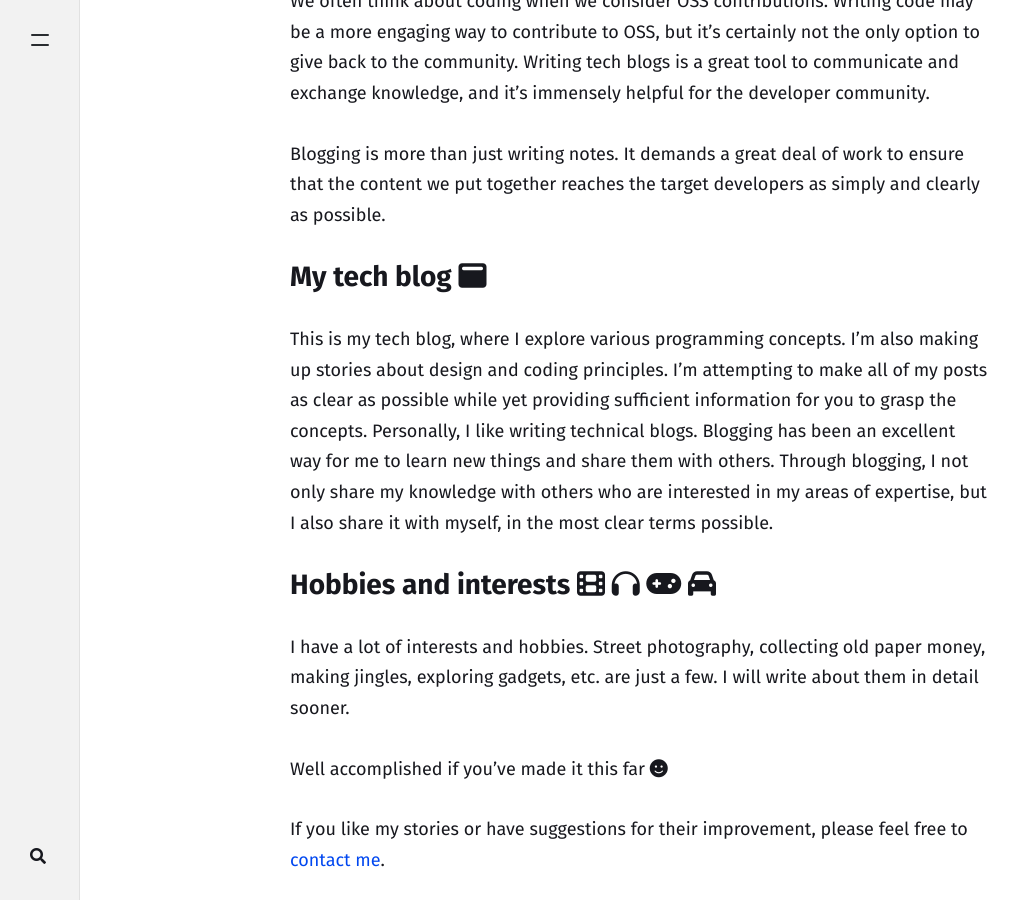
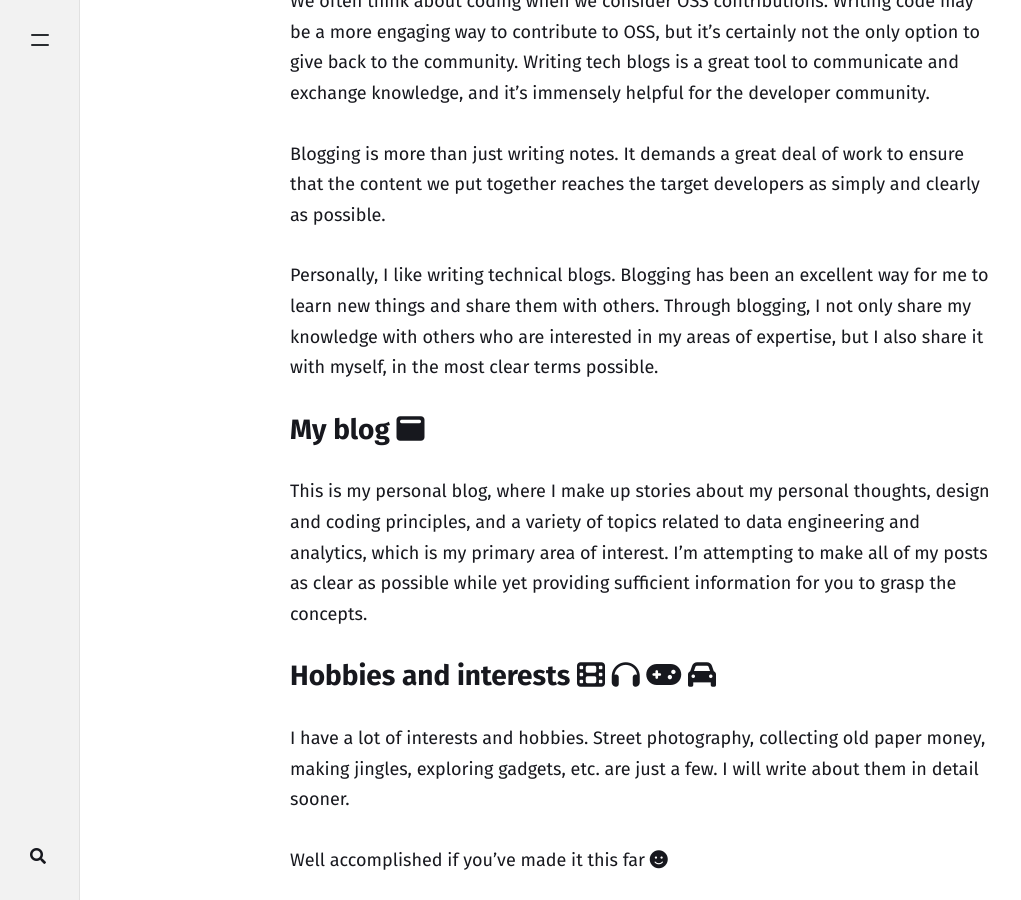
Before and after one commit to SenthilNayagan/senthilnayagan.github.io, a Jekyll site: the page built from _pages/about.md, in a window 1280 px wide and 900 px high, scrolled down 1380 px. Shown: the whole window, without its empty margins (0-1021 px from the left). Built offline with Jekyll 4.4.1, drawn with Linux system fonts in a browser that asks for light colours; nearby versions of some CDN libraries; comment, search, counter and statistics services are not loaded.

Commit message:
New personal post added

```diff
--- a/_layouts/default.html
+++ b/_layouts/default.html
@@ -112,9 +112,9 @@
                 Thanks for dropping by! My name is <b>Senthil Nayagan</b>. I am a seasoned IT professional, and I've been a Data Engineer for the
                 last few years. I enjoy working with OSS, and I really appreciate the freedom they provide. You can <a href="{{ site.baseurl }}/about"
                 style="color: black; text-decoration-line: underline; text-decoration-color: black">know more about me</a>.
-                This is my tech blog, where I make up stories about design and coding principles. I’m attempting to make all of my posts as clear
-                as possible. If you like my posts and don't want to miss any of them, <a href="{{site.mailchimp-list}}"
-                style="color: black; text-decoration-line: underline; text-decoration-color: black" target="_blank">sign up</a> for my newsletter.
+                This is my personal blog, where I make up stories about my personal thoughts, design and coding principles, and a variety of topics
+                related to data engineering and analytics, which is my primary area of interest. If you like my posts and don't want to miss any of
+                them, <a href="{{site.mailchimp-list}}" style="color: black; text-decoration-line: underline; text-decoration-color: black" target="_blank">sign up</a> for my newsletter.
             </p>
         {% endif %}
 
--- a/_pages/about.md
+++ b/_pages/about.md
@@ -24,9 +24,11 @@ We often think about coding when we consider OSS contributions. Writing code may
 
 Blogging is more than just writing notes. It demands a great deal of work to ensure that the content we put together reaches the target developers as simply and clearly as possible.
 
-### My tech blog <i class="fa-solid fa-window-maximize"></i>
+Personally, I like writing technical blogs. Blogging has been an excellent way for me to learn new things and share them with others. Through blogging, I not only share my knowledge with others who are interested in my areas of expertise, but I also share it with myself, in the most clear terms possible.
 
-This is my tech blog, where I explore various programming concepts. I'm also making up stories about design and coding principles. I'm attempting to make all of my posts as clear as possible while yet providing sufficient information for you to grasp the concepts. Personally, I like writing technical blogs. Blogging has been an excellent way for me to learn new things and share them with others. Through blogging, I not only share my knowledge with others who are interested in my areas of expertise, but I also share it with myself, in the most clear terms possible.
+### My blog <i class="fa-solid fa-window-maximize"></i>
+
+This is my personal blog, where I make up stories about my personal thoughts, design and coding principles, and a variety of topics related to data engineering and analytics, which is my primary area of interest. I'm attempting to make all of my posts as clear as possible while yet providing sufficient information for you to grasp the concepts.
 
 ### Hobbies and interests <i class="fa-solid fa-film"></i> <i class="fa-solid fa-headphones"></i> <i class="fa-solid fa-gamepad"></i> <i class="fa-solid fa-car"></i>
 
```
Also changed, not shown: _posts/personals/my-thoughts/2023-10-01-no-longer-to-pay-a-hathway-amc.markdown (added, +43 -0 lines), assets/images/posts-cover-images/hathway-no-openness-with-its-customers.jpg (added), assets/images/posts/gx-datasource-how-it-works.png, 1 other file.
